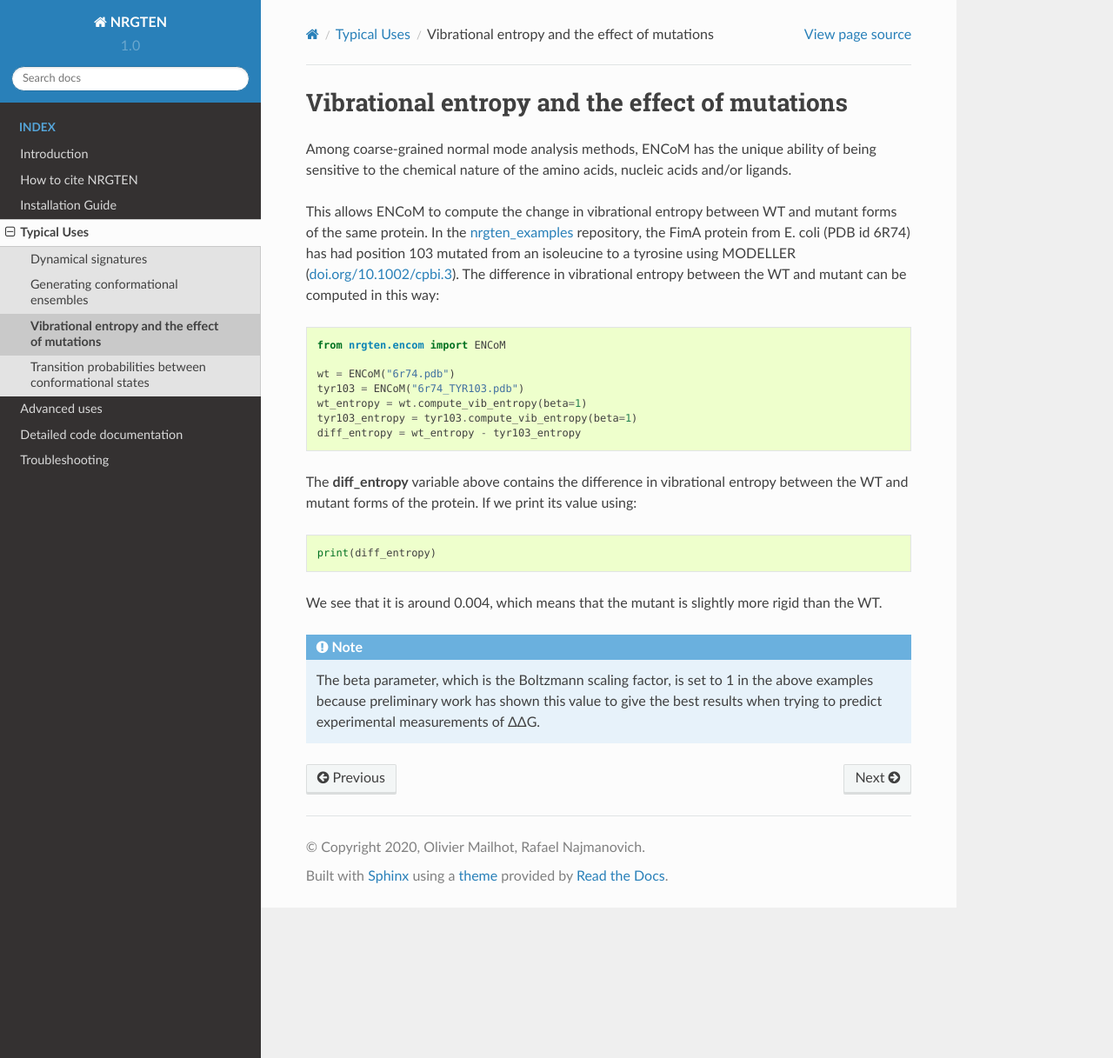
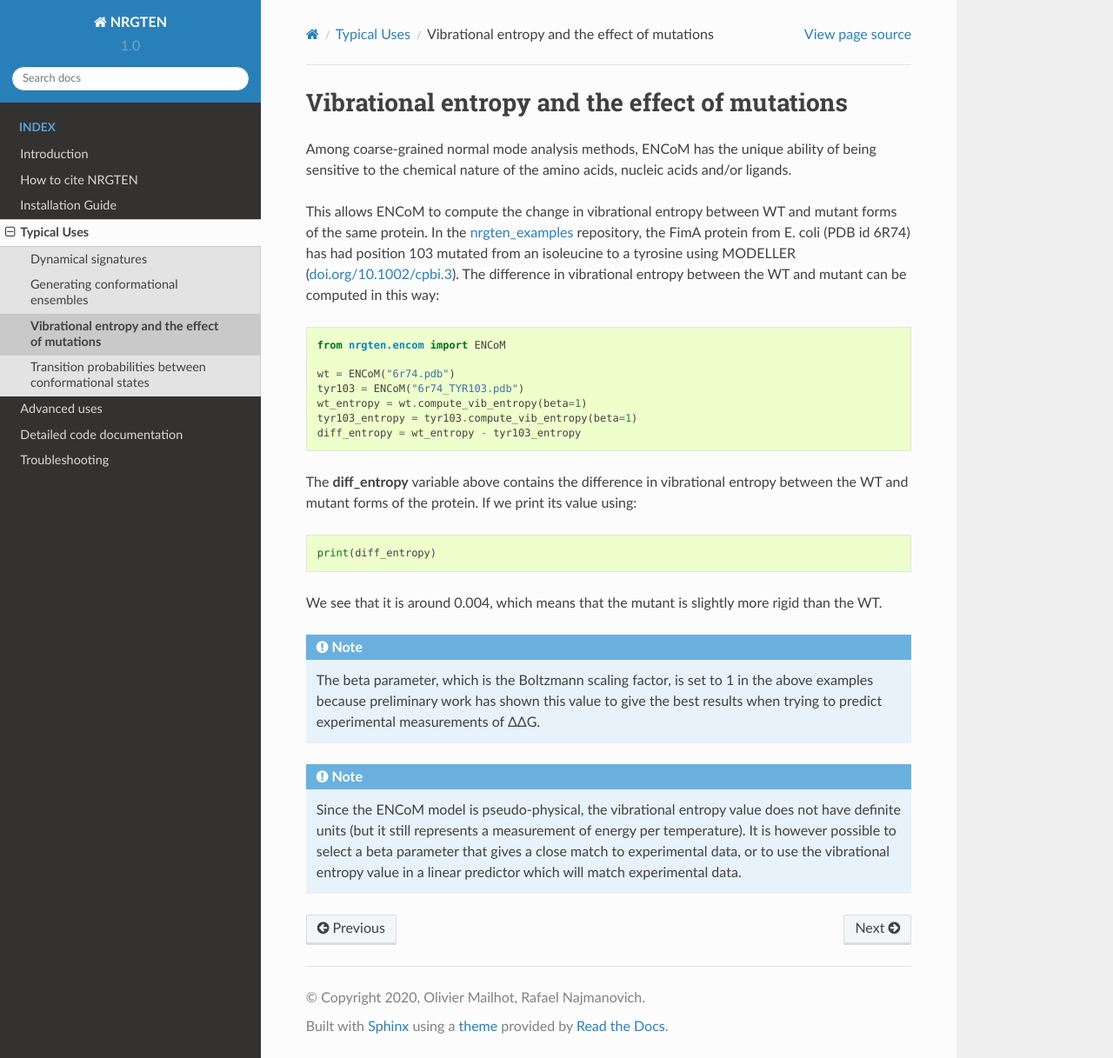
Before and after one commit to gregorpatof/nrgten_package, a Sphinx documentation site: the page built from docs/svib_mutations.rst, in a window 1280 px wide and 1217 px high. Shown: the whole window at 87% size. Built offline with Sphinx 7.4.7 and the Read the Docs theme 2.0.0, drawn with Linux system fonts in a browser that asks for light colours.

Commit message:
updated docs on svib

```diff
--- a/docs/svib_mutations.rst
+++ b/docs/svib_mutations.rst
@@ -30,8 +30,17 @@ using::
 We see that it is around 0.004, which means that the mutant is slightly more
 rigid than the WT.
 
+
 .. note::
 
     The beta parameter, which is the Boltzmann scaling factor, is set to 1 in
     the above examples because preliminary work has shown this value to give the
     best results when trying to predict experimental measurements of ΔΔG.
+
+.. note::
+
+    Since the ENCoM model is pseudo-physical, the vibrational entropy value does not
+    have definite units (but it still represents a measurement of energy per temperature).
+    It is however possible to select a beta parameter that
+    gives a close match to experimental data, or to use the vibrational entropy
+    value in a linear predictor which will match experimental data.
```
